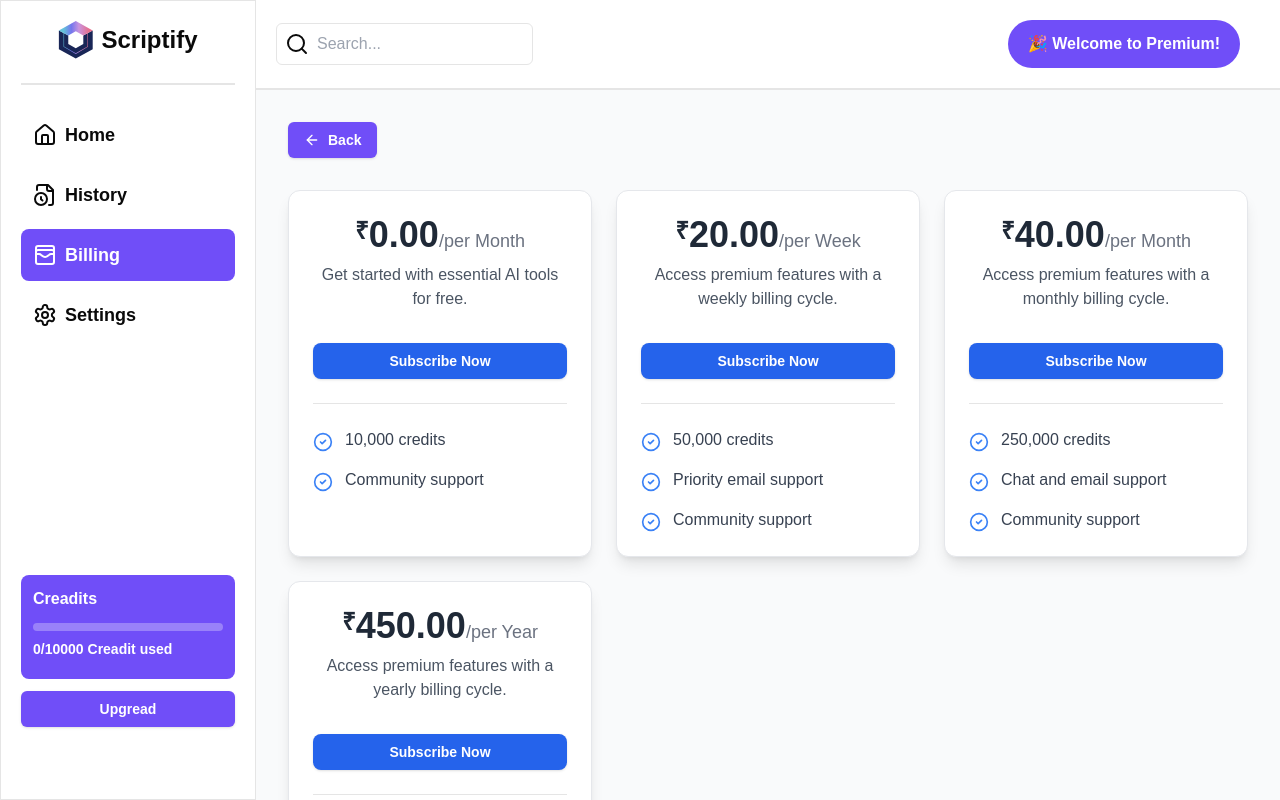
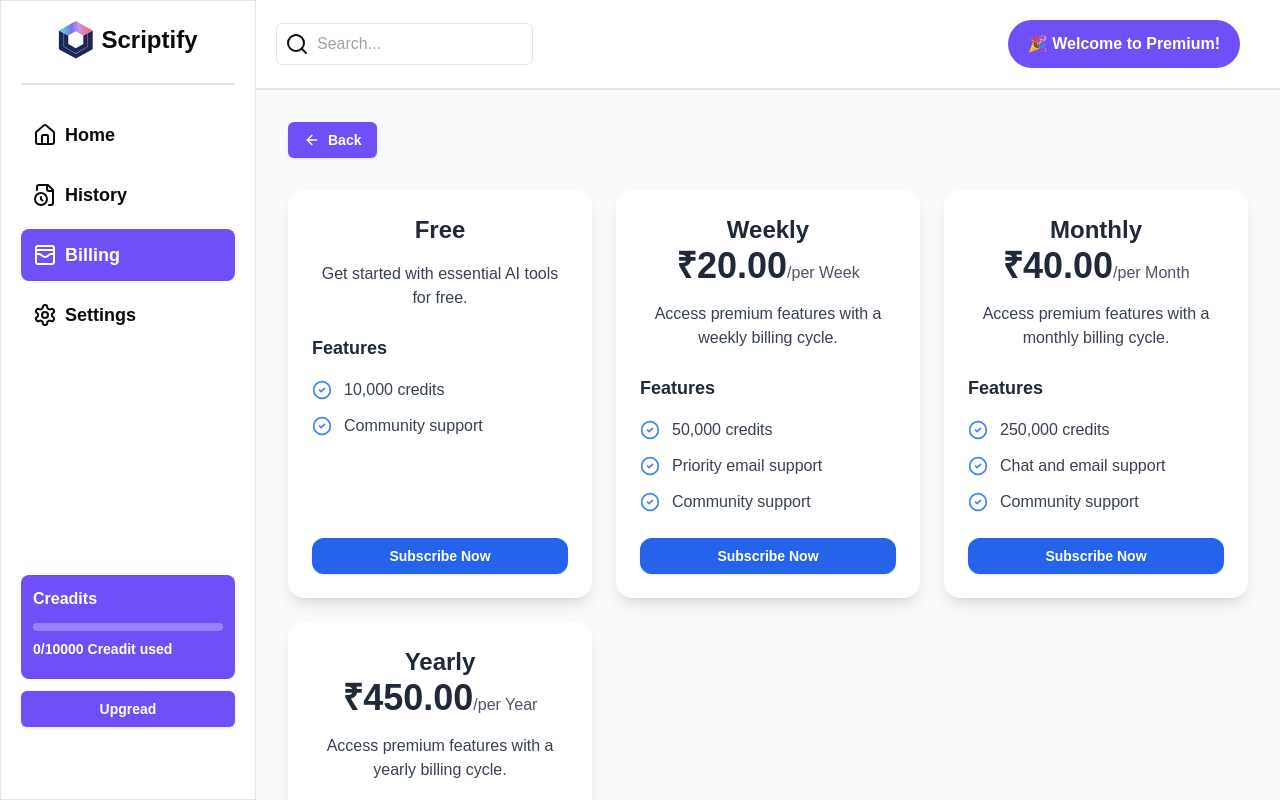
Before and after one commit to Rahul0070050/ai_content_generator, a Next.js app: page /dashboard/billing in a window 1280 px wide. Shown: the top 800 px of the page. Built offline with nearby package versions, Linux system fonts and the light colour scheme; no server answers; the database is empty.

Commit message:
feat: billing page updated

```diff
--- a/app/(data)/SubscriptionPlans.ts
+++ b/app/(data)/SubscriptionPlans.ts
@@ -4,7 +4,7 @@ export const plans: Plan[] = [
   {
     title: "Free",
     amount: "0.00",
-    period: "per Month",
+    period: "Normal",
     description: "Get started with essential AI tools for free.",
     features: [
       {
--- a/app/dashboard/billing/_components/SubscriptionPlane.tsx
+++ b/app/dashboard/billing/_components/SubscriptionPlane.tsx
@@ -6,7 +6,7 @@ export type Period = "week" | "month" | "year";
 export interface Plan {
   title: string;
   amount: string;
-  period: "per Week" | "per Month" | "per Year";
+  period: "per Week" | "per Month" | "per Year" | "Normal";
   description: string;
   features: Array<{ title: string }>;
 }
@@ -24,55 +24,73 @@ export default function SubscriptionPlan({
   handleSubscription,
   isLoading = false,
 }: SubscriptionPlanProps) {
-  const isActive = plan.title.toLowerCase().includes(currentPlan.toLowerCase());
+  const isNormalPlan = plan.period === "Normal";
+  const isActive = currentPlan
+    .toLowerCase()
+    .includes(plan.title.slice(0, plan.title.length - 2).toLowerCase());
+
+  const planStyle = `relative overflow-hidden rounded-2xl shadow-lg transition-transform duration-300 hover:shadow-xl hover:scale-105 bg-white p-6 flex flex-col h-full`;
+
+  const formattedAmount = plan.amount !== "0.00" ? `₹${plan.amount}` : "";
+  const formattedPeriod = plan.amount !== "0.00" ? `/${plan.period}` : "";
 
   return (
-    <div className="relative overflow-hidden rounded-xl shadow-lg hover:shadow-xl transform transition-all duration-300 hover:scale-[1.02] border border-gray-200 bg-white p-6 flex flex-col h-full">
-      {/* Plan Header */}
+    <div
+      className={planStyle}
+      role="card"
+      aria-label={`Subscription plan: ${plan.title}`}
+    >
+      {/* Header Section */}
       <div className="text-center mb-4">
-        <h1 className="text-3xl md:text-4xl font-bold text-gray-800">
-          <span className="text-2xl align-top">₹</span>
-          {plan.amount}
-          <span className="text-lg font-normal text-gray-500">
-            /{plan.period}
-          </span>
-        </h1>
-        <p className="text-gray-600 mt-2 text-sm md:text-base">
-          {plan.description}
-        </p>
+        <h2 className="text-2xl font-bold text-gray-800">{plan.title}</h2>
+        {formattedAmount && (
+          <h1 className="text-4xl font-extrabold text-gray-800">
+            {formattedAmount}
+            <span className="text-base font-normal text-gray-600">
+              {formattedPeriod}
+            </span>
+          </h1>
+        )}
       </div>
 
-      {/* Subscription Button */}
-      <Button
-        className={`w-full py-3 mt-4 font-semibold text-white rounded-lg transition-colors ${
-          isActive
-            ? "bg-green-600 hover:bg-green-700"
-            : "bg-blue-600 hover:bg-blue-700"
-        }`}
-        onClick={() => handleSubscription(plan.period)}
-        disabled={isLoading || isActive}
-      >
-        {isActive ? "Current Plan" : "Subscribe Now"}
-      </Button>
+      {/* Description Section */}
+      <p className="text-gray-700 text-sm md:text-base mb-6 text-center leading-relaxed">
+        {plan.description}
+      </p>
 
-      {/* Features List */}
-      <div className="mt-6 border-t pt-6 flex-grow">
-        <ul className="space-y-4">
+      {/* Features Section */}
+      <div className="flex-grow">
+        <h3 className="text-lg font-semibold text-gray-800 mb-4">Features</h3>
+        <ul className="space-y-3">
           {plan.features.map((feature) => (
             <li
               key={feature.title}
-              className="flex items-start gap-3 text-gray-700"
+              className="flex items-center gap-3 text-gray-700"
             >
-              <CircleCheck className="w-5 h-5 text-blue-500 flex-shrink-0 mt-1" />
+              <CircleCheck className="w-5 h-5 text-blue-500 flex-shrink-0" />
               <span className="text-sm md:text-base">{feature.title}</span>
             </li>
           ))}
         </ul>
       </div>
 
-      {/* Active Plan Badge */}
+      {/* Call-to-Action Section */}
+      <div className="mt-6">
+        <Button
+          className={`w-full py-4 font-semibold text-white rounded-xl transition-colors ${
+            isActive ? "bg-green-600" : "bg-blue-600 hover:bg-blue-700"
+          }`}
+          onClick={() => handleSubscription(plan.period)}
+          disabled={isLoading || isActive}
+          aria-label={isActive ? "Current Plan" : "Subscribe Now"}
+        >
+          {isActive ? "Current Plan" : "Subscribe Now"}
+        </Button>
+      </div>
+
+      {/* Active Indicator */}
       {isActive && (
-        <span className="absolute top-4 right-4 bg-green-100 text-green-800 text-xs font-medium px-2.5 py-0.5 rounded-full">
+        <span className="absolute top-4 right-4 bg-green-100 text-green-800 text-xs font-medium px-3 py-1 rounded-full">
           Active
         </span>
       )}
```
